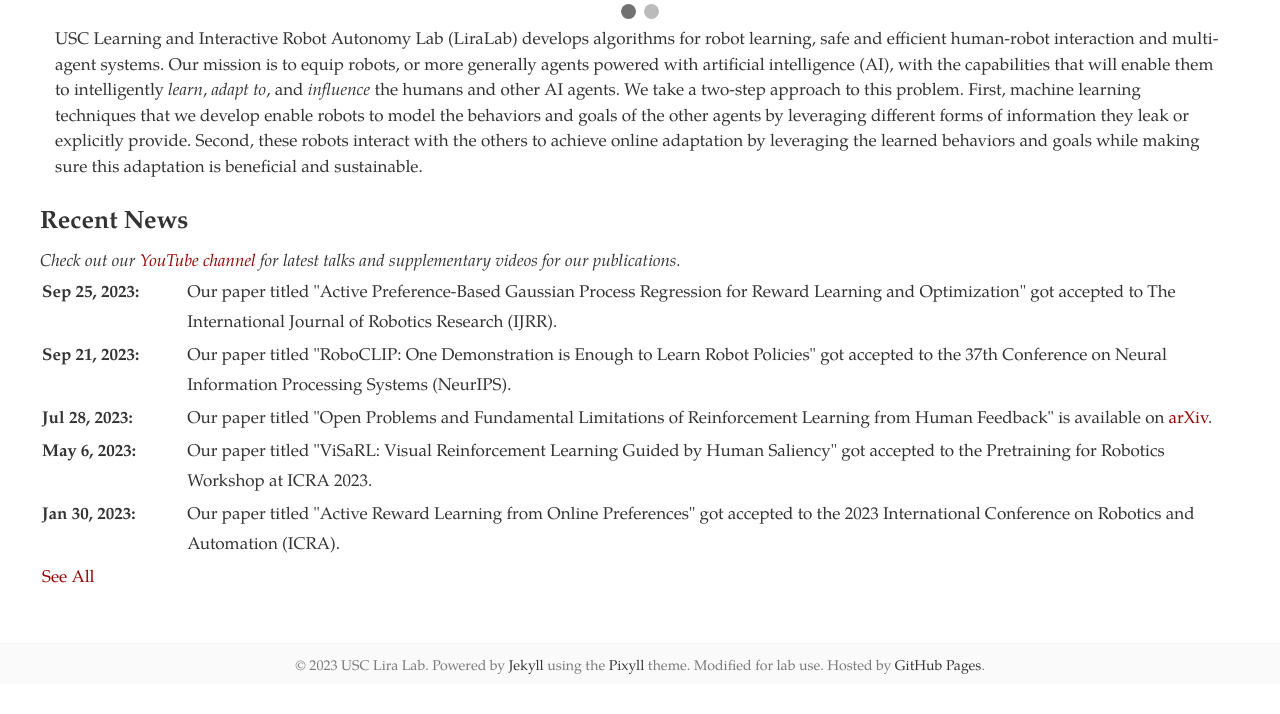
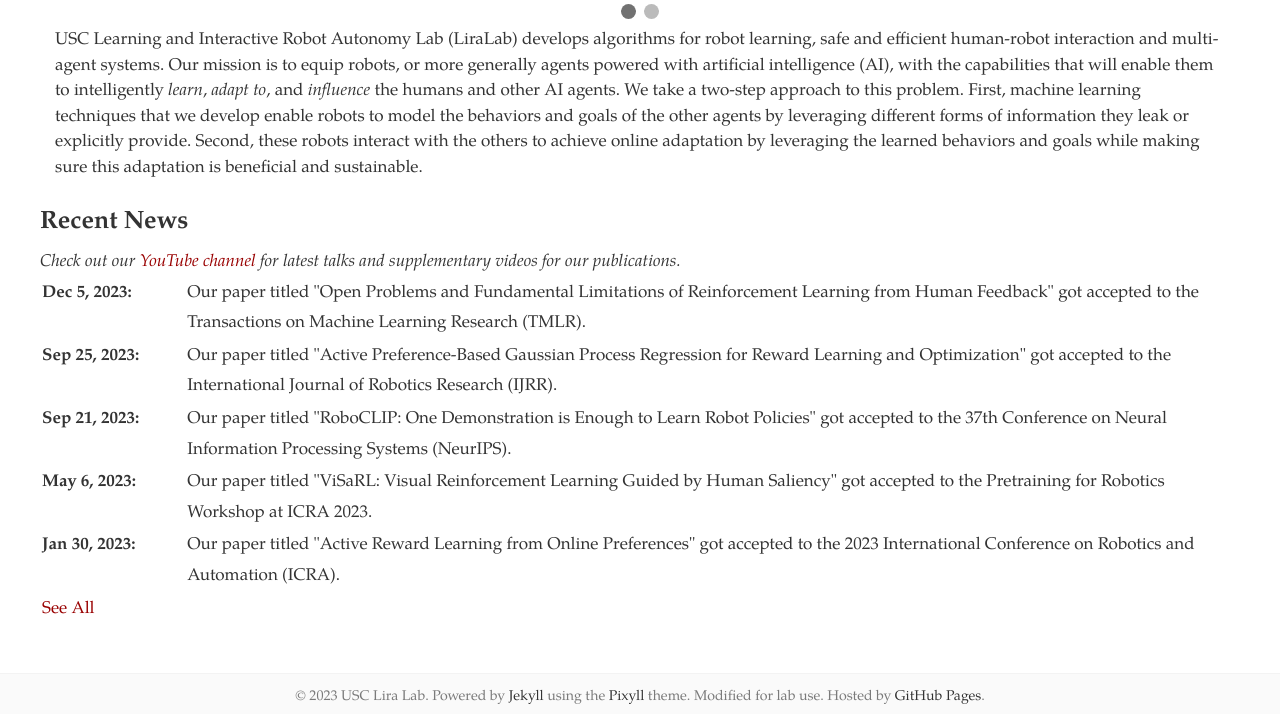
Before and after one commit to USC-Lira/usc-lira.github.io, a Jekyll site: the page built from index.html, in a window 1280 px wide. Shown: the part 753-1467 px from the top of the page. Built offline with Jekyll 4.4.1, drawn with Linux system fonts in a browser that asks for light colours; nearby versions of some CDN libraries; a style sheet for code colours, icons or effects is not loaded; before the commit the page ends 1437 px from its top, so only the background shows below that.

Commit message:
added the recent paper.

```diff
--- a/_data/news.yml
+++ b/_data/news.yml
@@ -1,11 +1,11 @@
+- date: 2023-12-05
+  content: "Our paper titled \"Open Problems and Fundamental Limitations of Reinforcement Learning from Human Feedback\" got accepted to the Transactions on Machine Learning Research (TMLR)."
+
 - date: 2023-09-25
-  content: "Our paper titled \"Active Preference-Based Gaussian Process Regression for Reward Learning and Optimization\" got accepted to The International Journal of Robotics Research (IJRR)."
+  content: "Our paper titled \"Active Preference-Based Gaussian Process Regression for Reward Learning and Optimization\" got accepted to the International Journal of Robotics Research (IJRR)."
 
 - date: 2023-09-21
   content: "Our paper titled \"RoboCLIP: One Demonstration is Enough to Learn Robot Policies\" got accepted to the 37th Conference on Neural Information Processing Systems (NeurIPS)."
-
-- date: 2023-07-28
-  content: "Our paper titled \"Open Problems and Fundamental Limitations of Reinforcement Learning from Human Feedback\" is available on <a href=\"https://arxiv.org/abs/2307.15217\">arXiv</a>."
 
 - date: 2023-05-06
   content: "Our paper titled \"ViSaRL: Visual Reinforcement Learning Guided by Human Saliency\" got accepted to the Pretraining for Robotics Workshop at ICRA 2023."
--- a/_data/publications.yml
+++ b/_data/publications.yml
@@ -70,7 +70,7 @@
 
 - title: 'Open Problems and Fundamental Limitations of Reinforcement Learning from Human Feedback'
   authors: Stephen Casper*, Xander Davies*, et al.
-  venue: arXiv preprint, July 2023
+  venue: Transactions on Machine Learning Research (TMLR), 2023
   picture: /images/publications/casper2023open.png
   note: '* denotes equal contribution.'
   links:
@@ -83,9 +83,8 @@
   bibtex: '@article{casper2023open,
   title={Open Problems and Fundamental Limitations of Reinforcement Learning from Human Feedback},
   author={Casper, Stephen and Davies, Xander and Shi, Claudia and Gilbert, Thomas Krendl and Scheurer, Jeremy and Rando, Javier and Freedman, Rachel and Korbak, Tomasz and Lindner, David and Freire, Pedro and Wang, Tony and Marks, Samuel and Segerie, Charbel-Raphaël and Carroll, Micah and Peng, Andi and Christoffersen, Phillip and Damani, Mehul and Slocum, Stewart and Anwar, Usman and Siththaranjan, Anand and Nadeau, Max and Michaud, Eric J. and Pfau, Jacob and Krasheninnikov, Dmitrii and Chen, Xin and Langosco, Lauro and Hase, Peter and Biyik, Erdem and Dragan, Anca and Krueger, David and Sadigh, Dorsa and Hadfield-Menell, Dylan},
-  journal={arXiv preprint arXiv:2307.15217},
+  journal={Transactions on Machine Learning Research (TMLR)},
   year={2023},
-  month=july
 }'
 
 - title: 'Active Reward Learning from Online Preferences'
```
